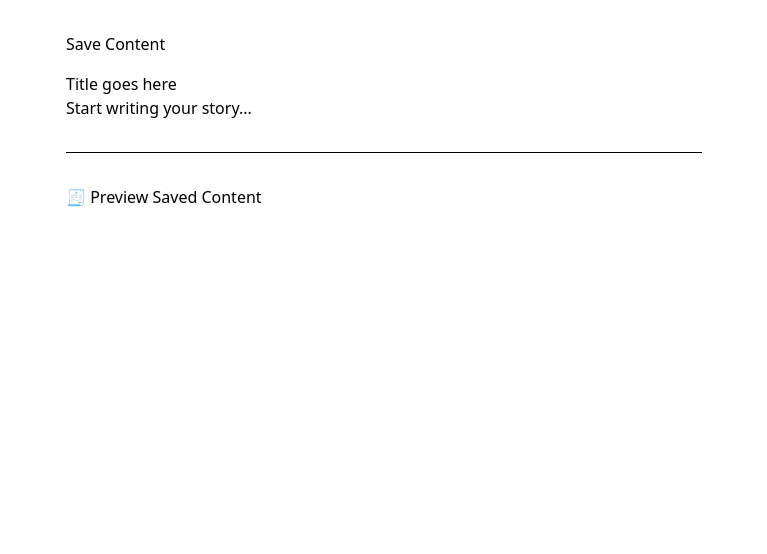
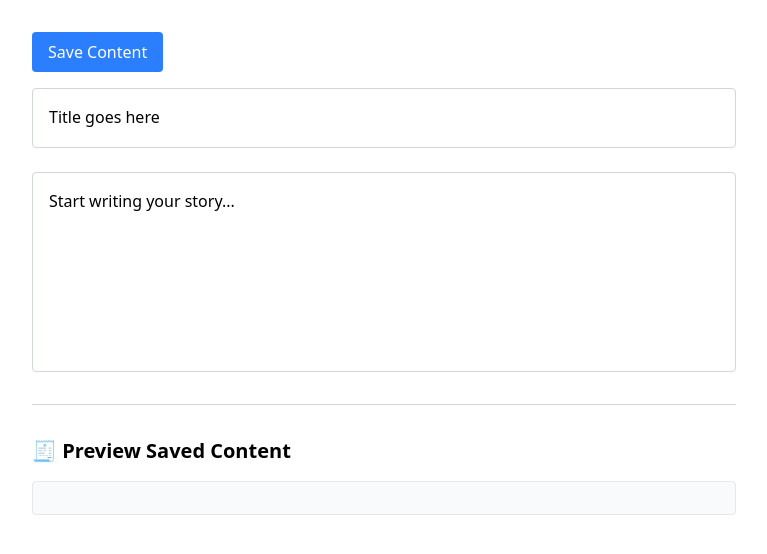
Before and after one commit to Mohfazam/Normal, a React (Vite) app in the folder Frontend/: page / in a window 1280 px wide. Shown: the top 554 px of the page, without its empty margins (256-1023 px from the left). Built offline with nearby package versions, Linux system fonts and the light colour scheme.

Commit message:
Text Editor

```diff
--- a/Frontend/package.json
+++ b/Frontend/package.json
@@ -13,6 +13,8 @@
     "@tailwindcss/vite": "^4.1.11",
     "@tiptap/extension-blockquote": "^3.0.7",
     "@tiptap/extension-bubble-menu": "^3.0.7",
+    "@tiptap/extension-code-block-lowlight": "^3.0.7",
+    "@tiptap/extension-text-align": "^3.0.7",
     "@tiptap/extension-underline": "^3.0.7",
     "@tiptap/react": "^3.0.7",
     "@tiptap/starter-kit": "^3.0.7",
--- a/Frontend/src/Components/TextEditor.tsx
+++ b/Frontend/src/Components/TextEditor.tsx
@@ -1,10 +1,19 @@
-import './styles.css'
 import { useEditor, EditorContent } from '@tiptap/react'
 import { BubbleMenu } from '@tiptap/react/menus'
 import StarterKit from '@tiptap/starter-kit'
 import { Heading } from '@tiptap/extension-heading'
 import Underline from '@tiptap/extension-underline'
+import TextAlign from '@tiptap/extension-text-align'
+import Link from '@tiptap/extension-link'
+import BulletList from '@tiptap/extension-bullet-list'
+import OrderedList from '@tiptap/extension-ordered-list'
+import Blockquote from '@tiptap/extension-blockquote'
+import Code from '@tiptap/extension-code'
+import CodeBlockLowlight from '@tiptap/extension-code-block-lowlight'
 import { useState } from 'react'
+import { common, createLowlight } from 'lowlight'
+
+const lowlight = createLowlight(common)
 
 interface TextEditorProps {
   Editable: boolean;
@@ -21,6 +30,11 @@ export const TextEditor = ({ Editable }: TextEditorProps) => {
       StarterKit.configure({ heading: false }),
       Heading.configure({ levels: [1, 2, 3] }),
       Underline,
+      TextAlign.configure({ types: ['heading'] }),
+      Link.configure({
+        openOnClick: true,
+        HTMLAttributes: { class: 'text-blue-500 hover:underline' }
+      }),
     ],
     content: '<h1>Title goes here</h1>',
     editable: Editable,
@@ -30,6 +44,27 @@ export const TextEditor = ({ Editable }: TextEditorProps) => {
     extensions: [
       StarterKit,
       Underline,
+      TextAlign.configure({ types: ['paragraph', 'heading'] }),
+      Link.configure({
+        openOnClick: true,
+        HTMLAttributes: { class: 'text-blue-500 hover:underline' }
+      }),
+      BulletList.configure({
+        HTMLAttributes: { class: 'list-disc pl-5' },
+      }),
+      OrderedList.configure({
+        HTMLAttributes: { class: 'list-decimal pl-5' },
+      }),
+      Blockquote.configure({
+        HTMLAttributes: { class: 'border-l-4 border-gray-300 pl-4 italic' },
+      }),
+      Code.configure({
+        HTMLAttributes: { class: 'bg-gray-100 p-1 rounded' },
+      }),
+      CodeBlockLowlight.configure({
+        lowlight,
+        HTMLAttributes: { class: 'bg-gray-800 text-gray-100 p-4 rounded' },
+      }),
     ],
     content: '<p>Start writing your story...</p>',
     editable: Editable,
@@ -47,41 +82,70 @@ export const TextEditor = ({ Editable }: TextEditorProps) => {
   const renderBubbleMenu = (editor: any) => (
     // @ts-ignore
     <BubbleMenu editor={editor} tippyOptions={{ duration: 0 }}>
-      <div className="bubble-menu">
+      <div className="flex gap-1 p-1 bg-white border border-gray-200 rounded shadow-md">
         {[
-          { label: 'Bold', command: 'toggleBold' },
-          { label: 'Italic', command: 'toggleItalic' },
-          { label: 'Strike', command: 'toggleStrike' },
-          { label: 'Underline', command: 'toggleUnderline' },
-        ].map(({ label, command }) => (
+          { label: 'Bold', command: 'toggleBold', icon: 'B' },
+          { label: 'Italic', command: 'toggleItalic', icon: 'I' },
+          { label: 'Strike', command: 'toggleStrike', icon: 'S' },
+          { label: 'Underline', command: 'toggleUnderline', icon: 'U' },
+          { label: 'Code', command: 'toggleCode', icon: '</>' },
+          { label: 'Link', command: 'setLink', icon: '🔗' },
+          { label: 'Align Left', command: 'setTextAlign', args: ['left'], icon: '⬅' },
+          { label: 'Align Center', command: 'setTextAlign', args: ['center'], icon: '⨀' },
+          { label: 'Align Right', command: 'setTextAlign', args: ['right'], icon: '➡' },
+        ].map(({ label, command, args = [], icon }) => (
           <button
             key={label}
-            onClick={() => editor.chain().focus()[command]().run()}
-            className={editor.isActive(command.replace('toggle', '').toLowerCase()) ? 'is-active' : ''}
+            onClick={() => editor.chain().focus()[command](...args).run()}
+            className={`p-2 rounded hover:bg-gray-100 ${
+              editor.isActive(command.replace('toggle', '').toLowerCase()) ||
+              (command === 'setTextAlign' && editor.isActive({ textAlign: args[0] }))
+                ? 'bg-gray-200'
+                : ''
+            }`}
+            title={label}
           >
-            {label}
+            {icon}
           </button>
         ))}
       </div>
     </BubbleMenu>
   )
-
+    console.log(content);
   return (
-    <div style={{ padding: '2rem', maxWidth: '700px', margin: 'auto' }}>
-      <button onClick={handleSave} style={{ marginBottom: '1rem' }}>
+    <div className="p-8 max-w-3xl mx-auto">
+      <button
+        onClick={handleSave}
+        className="mb-4 px-4 py-2 bg-blue-500 text-white rounded hover:bg-blue-600 transition"
+      >
         Save Content
       </button>
 
       {headingEditor && renderBubbleMenu(headingEditor)}
-      <EditorContent editor={headingEditor} className="heading-editor" />
+      <EditorContent
+        editor={headingEditor}
+        className="heading-editor border border-gray-300 rounded p-4 mb-6 min-h-[60px] focus:outline-none focus:ring-2 focus:ring-blue-300"
+      />
 
       {bodyEditor && renderBubbleMenu(bodyEditor)}
-      <EditorContent editor={bodyEditor} className="body-editor" />
+      <EditorContent
+        editor={bodyEditor}
+        className="body-editor border border-gray-300 rounded p-4 min-h-[200px] focus:outline-none focus:ring-2 focus:ring-blue-300"
+      />
 
-      <hr style={{ margin: '2rem 0' }} />
-      <h3>🧾 Preview Saved Content</h3>
-      <div dangerouslySetInnerHTML={{ __html: content.title }} />
-      <div dangerouslySetInnerHTML={{ __html: content.body }} />
+      <hr className="my-8 border-t border-gray-300" />
+      <h3 className="text-xl font-bold mb-4">🧾 Preview Saved Content</h3>
+
+      <div className="preview-section mb-6 p-4 bg-gray-50 rounded border border-gray-200">
+        <div
+          className="prose max-w-none"
+          dangerouslySetInnerHTML={{ __html: content.title }}
+        />
+        <div
+          className="prose max-w-none"
+          dangerouslySetInnerHTML={{ __html: content.body }}
+        />
+      </div>
     </div>
   )
 }
```
Also changed, not shown: 1 other file (tests, documents, lock files or other folders).
